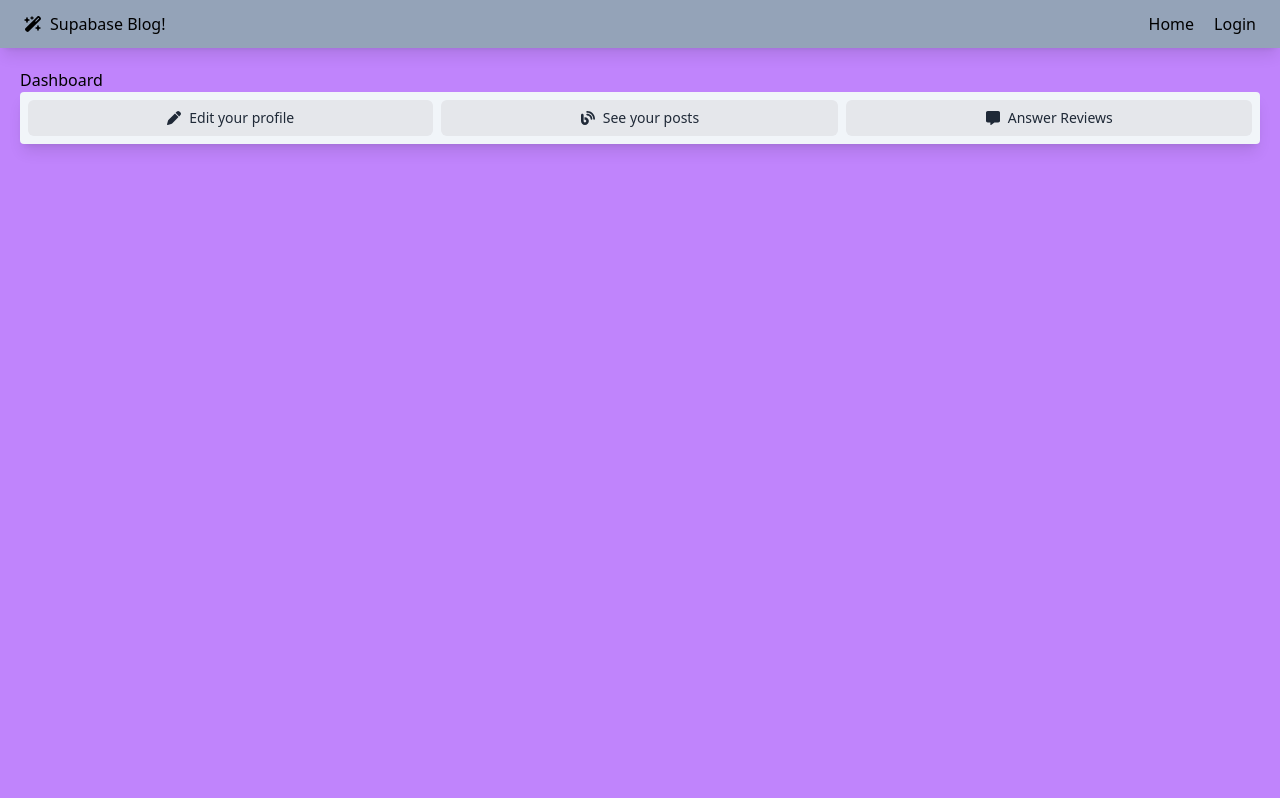
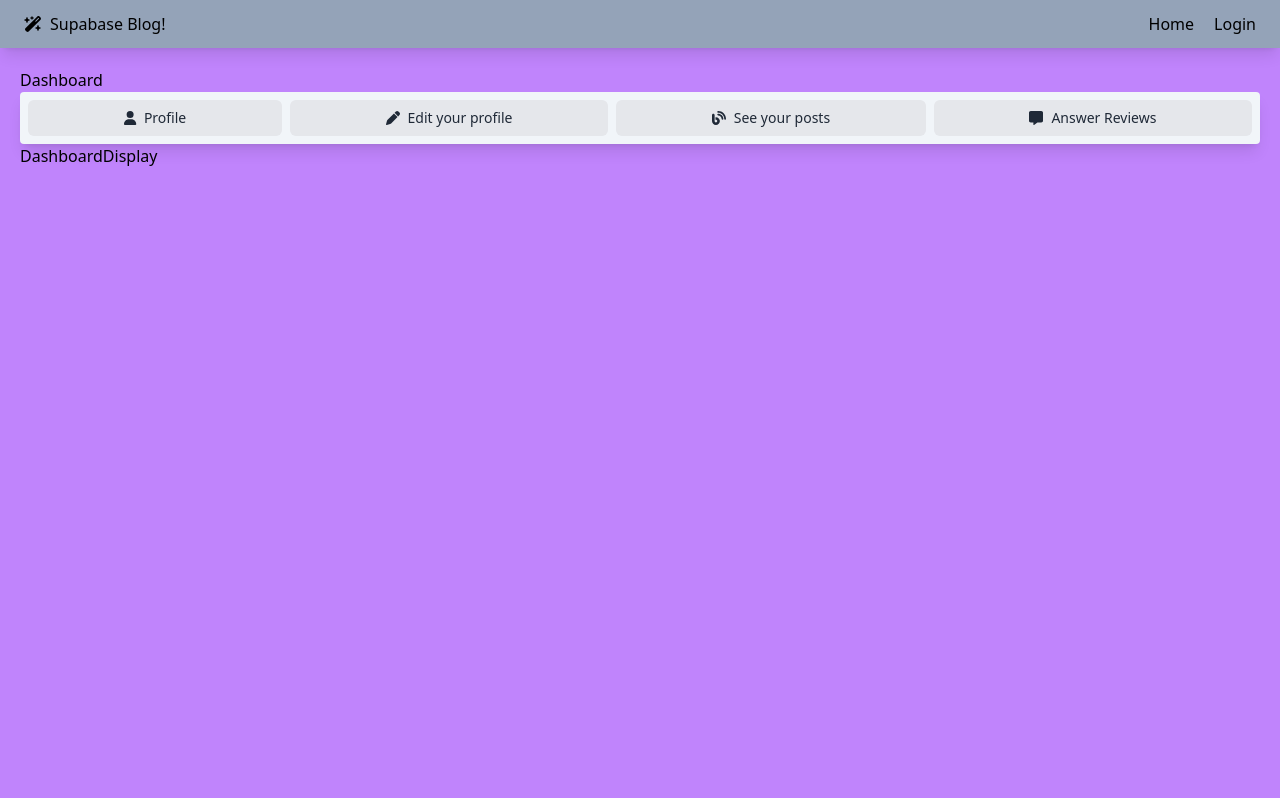
Before and after one commit to antoniogiachin/rs-blog, a React (Vite) app: page /dashboard in a window 1280 px wide. Built offline with nearby package versions, Linux system fonts and the light colour scheme; no server answers.

Commit message:
aggiornamento

```diff
--- /dev/null
+++ b/src/components/Dashoboard/DashboardDisplay.jsx
@@ -0,0 +1,3 @@
+export const DashboardDisplay = () => {
+  return <div>DashboardDisplay</div>;
+};
--- a/src/pages/Dashboard.jsx
+++ b/src/pages/Dashboard.jsx
@@ -2,14 +2,19 @@
 import { useState } from "react";
 // * Import Components
 import { DashboardActions } from "../components/Dashoboard/DashboardActions";
+import { DashboardDisplay } from "../components/Dashoboard/DashboardDisplay";
 
 export const Dashboard = () => {
   const [isActionSelected, setIsActionSelected] = useState(false);
+  const [actionSelected, setActionSelected] = useState("");
 
   return (
     <div>
       Dashboard
-      <DashboardActions isActionSelected={isActionSelected} />
+      <DashboardActions
+        isActionSelected={(isActionSelected, setActionSelected)}
+      />
+      <DashboardDisplay />
     </div>
   );
 };
```
